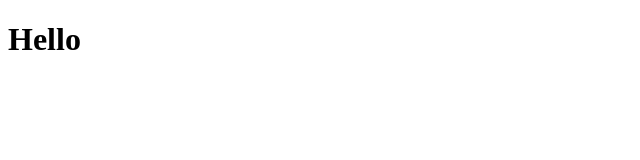
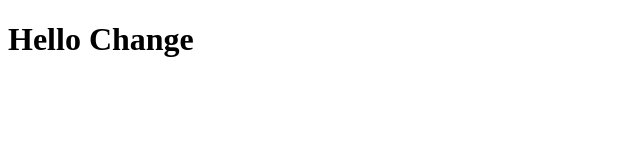
Before and after one commit to watergua/coursera-web-couse, a plain HTML site: page index.html in a window 1280 px wide. Shown: the whole page, without its empty margins (0-640 px from the left). Drawn offline with Linux system fonts and the light colour scheme.

Commit message:
test browser sync

```diff
--- a/index.html
+++ b/index.html
@@ -5,6 +5,6 @@
 	<title>Hello Coursera</title>
 </head>
 <body>
-<h1>Hello</h1>
+<h1>Hello Change</h1>
 </body>
 </html>
```
Also changed, not shown: cmd.txt (added).
